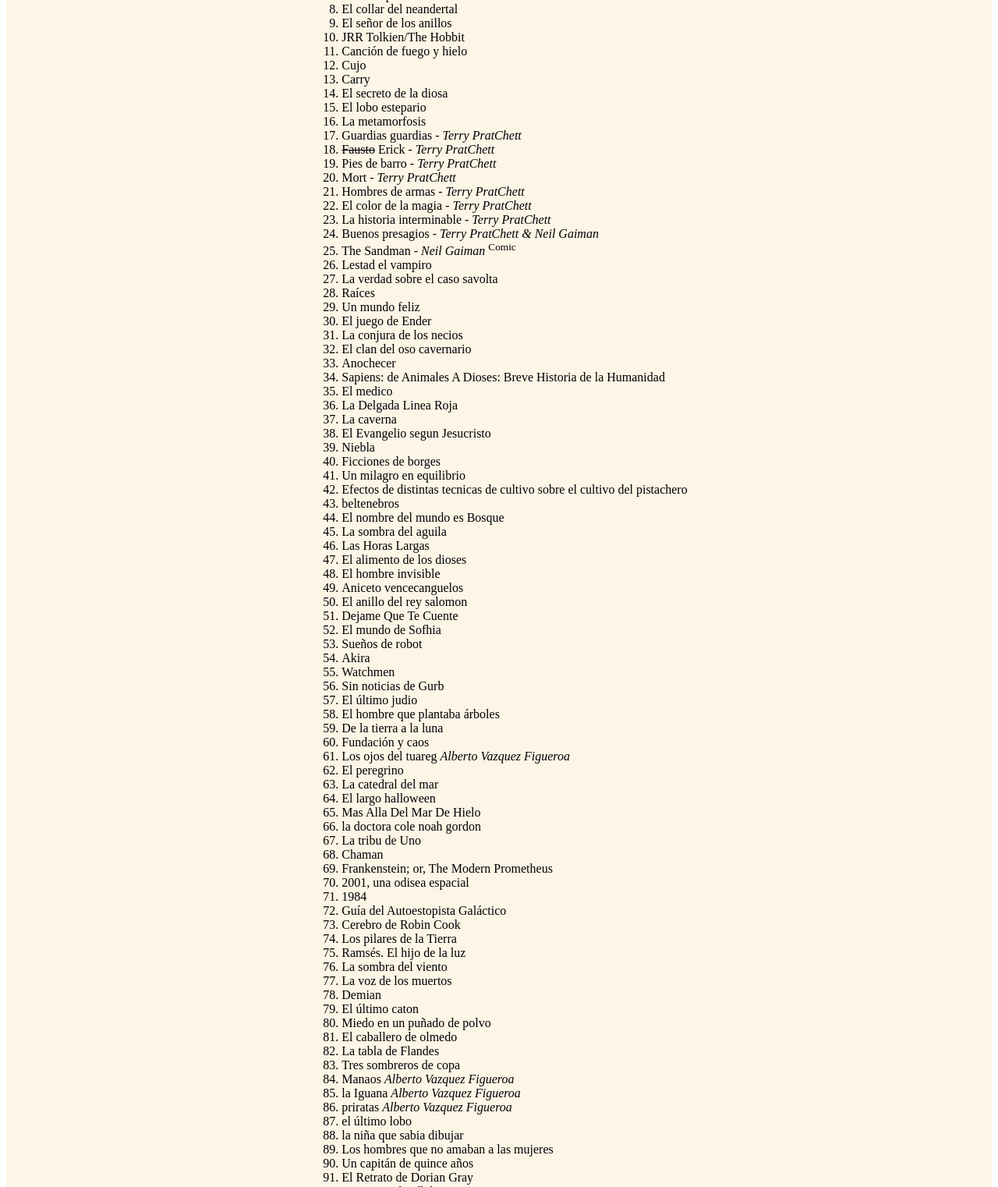
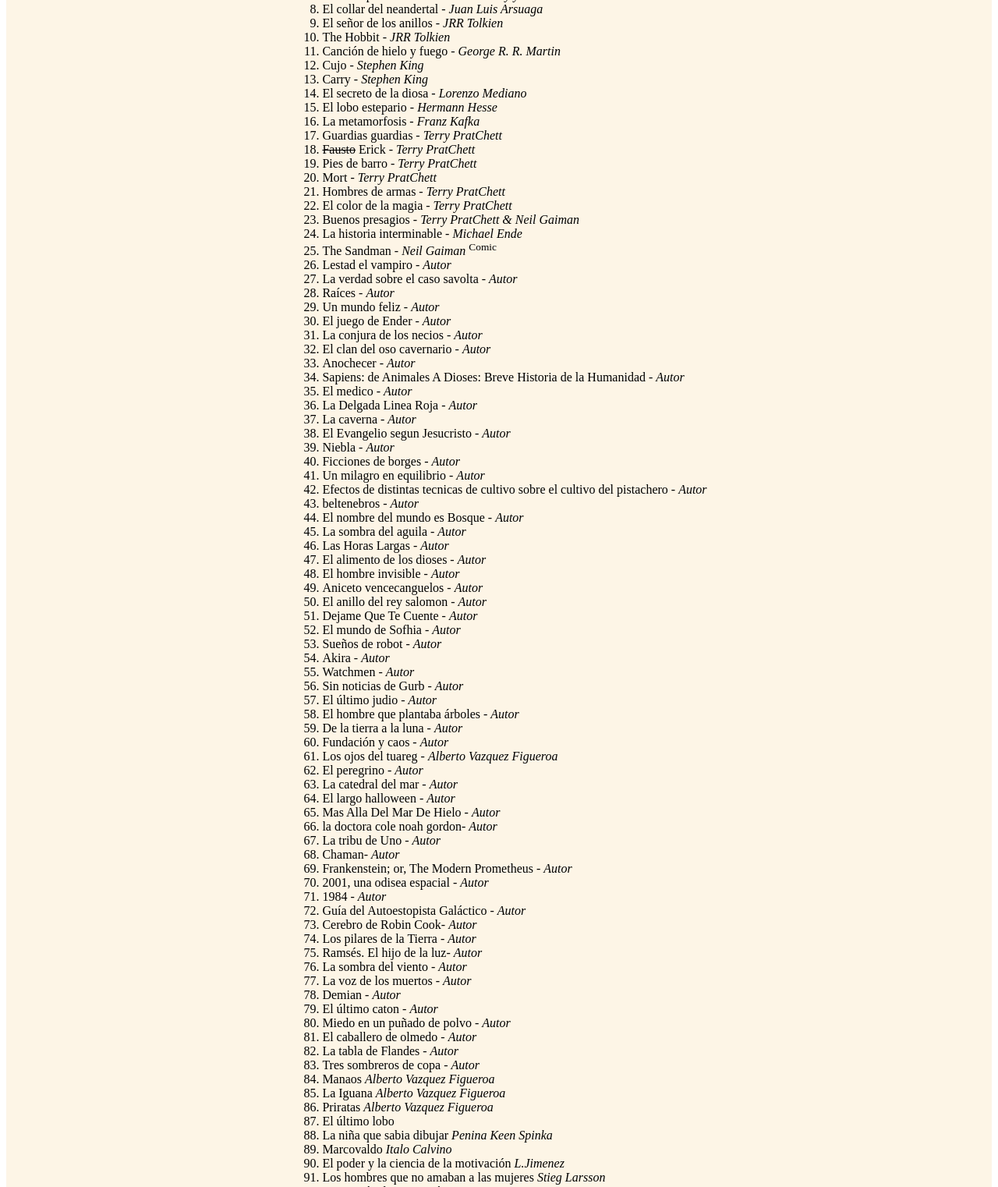
Before and after one commit to Erick31416/Erick31416.github.io, a plain HTML site: page libros/verwenza.html in a window 1280 px wide. Shown: the part 186-1708 px from the top of the page at 78% size. Drawn offline with Linux system fonts and the light colour scheme.

Commit message:
añado 2

```diff
--- a/libros/verwenza.html
+++ b/libros/verwenza.html
@@ -25,92 +25,94 @@
             <li>El gen egoista <i>Richard Dawkins</i> </li>
             <li>Cien años de soledad - <i>Gabriel García Márquez</i> </li>
             <li>Cronica de una muerte anunciada - <i>Gabriel García Márquez</i> </li>
-            <li>Tuareg<i>Alberto Vazquez Figueroa</i></li>
-            <li>Crimen y castigo</li>
-            <li>El jugador </li>
-            <li>Las trampas del deseo</li>
-            <li>El collar del neandertal</li>
-            <li>El señor de los anillos</li>
-            <li>JRR Tolkien/The Hobbit </li>
-            <li>Canción de fuego y hielo</li>
-            <li>Cujo</li>
-            <li>Carry</li>
-            <li>El secreto de la diosa</li>
-            <li>El lobo estepario</li>
-            <li>La metamorfosis</li>
+            <li>Tuareg -<i>Alberto Vazquez Figueroa</i></li>
+            <li>Crimen y castigo - <i>Fiódor Dostoievski</i></li>
+            <li>El jugador - <i>Fiódor Dostoievski</i> </li>
+            <li>Las trampas del deseo - <i>Daniel Ariely y Francisco J. Ramos</i></li>
+            <li>El collar del neandertal - <i>Juan Luis Arsuaga</i></li>
+            <li>El señor de los anillos - <i>JRR Tolkien</i></li>
+            <li>The Hobbit - <i>JRR Tolkien</i> </li>
+            <li>Canción de hielo y fuego - <i>George R. R. Martin</i></li>
+            <li>Cujo - <i>Stephen King</i></li>
+            <li>Carry - <i>Stephen King</i></li>
+            <li>El secreto de la diosa - <i>Lorenzo Mediano</i></li>
+            <li>El lobo estepario - <i>Hermann Hesse</i></li>
+            <li>La metamorfosis - <i>Franz Kafka</i></li>
             <li>Guardias guardias - <i>Terry PratChett</i> </li>
             <li><del>Fausto</del> Erick  - <i>Terry PratChett</i> </li>
             <li>Pies de barro - <i>Terry PratChett</i> </li>
             <li>Mort - <i>Terry PratChett</i> </li>
             <li>Hombres de armas  - <i>Terry PratChett</i> </li>
             <li>El color de la magia  - <i>Terry PratChett</i> </li>
-            <li>La historia interminable  - <i>Terry PratChett</i> </li>
             <li>Buenos presagios - <i>Terry PratChett & Neil Gaiman</i> </li>
+            <li>La historia interminable  - <i>Michael Ende</i> </li>
             <li>The Sandman - <i>Neil Gaiman</i> <sup>Comic</sup> </li>
-            <li>Lestad el vampiro</li>
-            <li>La verdad sobre el caso savolta</li>
-            <li>Raíces</li>
-            <li>Un mundo feliz</li>
-            <li>El juego de Ender</li>
-            <li>La conjura de los necios</li>
-            <li>El clan del oso cavernario</li>
-            <li>Anochecer</li>
-            <li>Sapiens: de Animales A Dioses: Breve Historia de la Humanidad</li>
-            <li>El medico</li>
-            <li>La Delgada Linea Roja</li>
-            <li>La caverna</li>
-            <li>El Evangelio segun Jesucristo</li>
-            <li>Niebla</li>
-            <li>Ficciones de borges</li>
-            <li>Un milagro en equilibrio</li>
-            <li>Efectos de distintas tecnicas de cultivo sobre el cultivo del pistachero</li>
-            <li>beltenebros</li>
-            <li>El nombre del mundo es Bosque</li>
-            <li>La sombra del aguila</li>
-            <li>Las Horas Largas</li>
-            <li>El alimento de los dioses</li>
-            <li>El hombre invisible</li>
-            <li>Aniceto vencecanguelos</li>
-            <li>El anillo del rey salomon</li>
-            <li>Dejame Que Te Cuente</li>
-            <li>El mundo de Sofhia</li>
-            <li>Sueños de robot</li>
-            <li>Akira </li>
-            <li>Watchmen </li>
-            <li>Sin noticias de Gurb </li>
-            <li>El último judio</li>
-            <li>El hombre que plantaba árboles </li>
-            <li>De la tierra a la luna </li>
-            <li>Fundación y caos </li>
-            <li>Los ojos del tuareg <i>Alberto Vazquez Figueroa</i></li>
-            <li>El peregrino </li>
-            <li>La catedral del mar </li>
-            <li>El largo halloween </li>
-            <li>Mas Alla Del Mar De Hielo </li>
-            <li>la doctora cole noah gordon</li>
-            <li>La tribu de Uno </li>
-            <li>Chaman</li>
-            <li>Frankenstein; or, The Modern Prometheus </li>
-            <li>2001, una odisea espacial </li>
-            <li>1984 </li>
-            <li>Guía del Autoestopista Galáctico </li>
-            <li>Cerebro de Robin Cook</li>
-            <li>Los pilares de la Tierra </li>
-            <li>Ramsés. El hijo de la luz</li>
-            <li>La sombra del viento </li>
-            <li>La voz de los muertos </li>
-            <li>Demian </li>
-            <li>El último caton </li>
-            <li>Miedo en un puñado de polvo </li>
-            <li>El caballero de olmedo </li>
-            <li>La tabla de Flandes </li>
-            <li>Tres sombreros de copa </li>
+            <li>Lestad el vampiro - <i>Autor</i> </li>
+            <li>La verdad sobre el caso savolta - <i>Autor</i> </li>
+            <li>Raíces - <i>Autor</i> </li>
+            <li>Un mundo feliz - <i>Autor</i> </li>
+            <li>El juego de Ender - <i>Autor</i> </li>
+            <li>La conjura de los necios - <i>Autor</i> </li>
+            <li>El clan del oso cavernario - <i>Autor</i> </li>
+            <li>Anochecer - <i>Autor</i> </li>
+            <li>Sapiens: de Animales A Dioses: Breve Historia de la Humanidad - <i>Autor</i> </li>
+            <li>El medico - <i>Autor</i> </li>
+            <li>La Delgada Linea Roja - <i>Autor</i> </li>
+            <li>La caverna - <i>Autor</i> </li>
+            <li>El Evangelio segun Jesucristo - <i>Autor</i> </li>
+            <li>Niebla - <i>Autor</i> </li>
+            <li>Ficciones de borges - <i>Autor</i> </li>
+            <li>Un milagro en equilibrio - <i>Autor</i> </li>
+            <li>Efectos de distintas tecnicas de cultivo sobre el cultivo del pistachero - <i>Autor</i> </li>
+            <li>beltenebros - <i>Autor</i> </li>
+            <li>El nombre del mundo es Bosque - <i>Autor</i> </li>
+            <li>La sombra del aguila - <i>Autor</i> </li>
+            <li>Las Horas Largas - <i>Autor</i> </li>
+            <li>El alimento de los dioses - <i>Autor</i> </li>
+            <li>El hombre invisible - <i>Autor</i> </li>
+            <li>Aniceto vencecanguelos - <i>Autor</i> </li>
+            <li>El anillo del rey salomon - <i>Autor</i> </li>
+            <li>Dejame Que Te Cuente - <i>Autor</i> </li>
+            <li>El mundo de Sofhia - <i>Autor</i> </li>
+            <li>Sueños de robot - <i>Autor</i> </li>
+            <li>Akira  - <i>Autor</i> </li>
+            <li>Watchmen  - <i>Autor</i> </li>
+            <li>Sin noticias de Gurb  - <i>Autor</i> </li>
+            <li>El último judio - <i>Autor</i> </li>
+            <li>El hombre que plantaba árboles  - <i>Autor</i> </li>
+            <li>De la tierra a la luna  - <i>Autor</i> </li>
+            <li>Fundación y caos  - <i>Autor</i> </li>
+            <li>Los ojos del tuareg - <i>Alberto Vazquez Figueroa</i> </li>
+            <li>El peregrino  - <i>Autor</i> </li>
+            <li>La catedral del mar  - <i>Autor</i> </li>
+            <li>El largo halloween - <i>Autor</i> </li>
+            <li>Mas Alla Del Mar De Hielo - <i>Autor</i> </li>
+            <li>la doctora cole noah gordon- <i>Autor</i> </li>
+            <li>La tribu de Uno - <i>Autor</i> </li>
+            <li>Chaman- <i>Autor</i> </li>
+            <li>Frankenstein; or, The Modern Prometheus - <i>Autor</i> </li>
+            <li>2001, una odisea espacial - <i>Autor</i> </li>
+            <li>1984 - <i>Autor</i> </li>
+            <li>Guía del Autoestopista Galáctico - <i>Autor</i> </li>
+            <li>Cerebro de Robin Cook- <i>Autor</i> </li>
+            <li>Los pilares de la Tierra - <i>Autor</i> </li>
+            <li>Ramsés. El hijo de la luz- <i>Autor</i> </li>
+            <li>La sombra del viento - <i>Autor</i> </li>
+            <li>La voz de los muertos - <i>Autor</i> </li>
+            <li>Demian - <i>Autor</i> </li>
+            <li>El último caton - <i>Autor</i> </li>
+            <li>Miedo en un puñado de polvo - <i>Autor</i> </li>
+            <li>El caballero de olmedo - <i>Autor</i> </li>
+            <li>La tabla de Flandes - <i>Autor</i> </li>
+            <li>Tres sombreros de copa - <i>Autor</i> </li>
             <li>Manaos <i>Alberto Vazquez Figueroa</i></li>
-            <li>la Iguana <i>Alberto Vazquez Figueroa</i></li>
-            <li>priratas  <i>Alberto Vazquez Figueroa</i></li>
-            <li>el último lobo </li>
-            <li>la niña que sabia dibujar </li>
-            <li>Los hombres que no amaban a las mujeres </li>
+            <li>La Iguana <i>Alberto Vazquez Figueroa</i></li>
+            <li>Priratas  <i>Alberto Vazquez Figueroa</i></li>
+            <li>El último lobo </li>
+            <li>La niña que sabia dibujar <i>Penina Keen Spinka</i> </li>
+            <li>Marcovaldo <i>Italo Calvino</i></li>
+            <li>El poder y la ciencia de la motivación <i>L.Jimenez</i></li>
+            <li>Los hombres que no amaban a las mujeres <i>Stieg Larsson</i> </li>
             <li>Un capitán de quince años </li>
             <li>El Retrato de Dorian Gray </li>
             <li>Memorias de Idhún I: La Resistencia </li>
```
